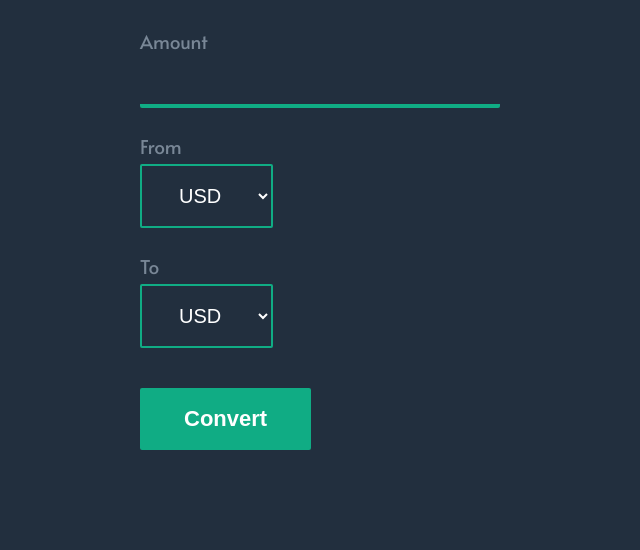
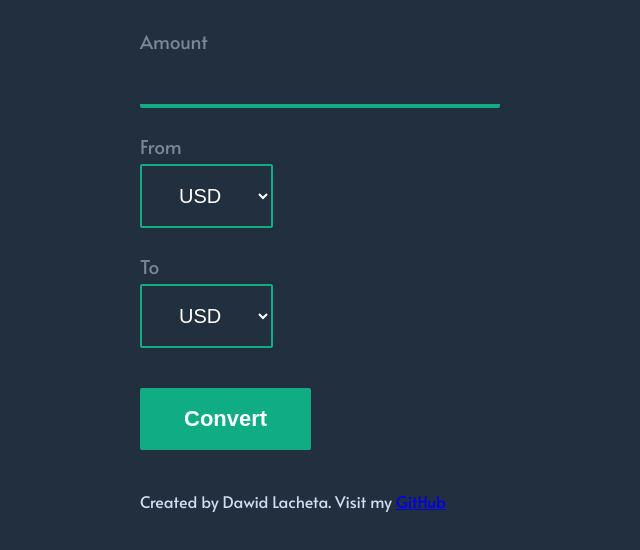
Before and after one commit to DeVinhoOne/currency-converter, a website built with webpack: page src/index.html in a window 1280 px wide. Shown: the part 100-650 px from the top of the page, without its empty margins (315-955 px from the left). Built offline with nearby package versions, Linux system fonts and the light colour scheme.

Commit message:
create footer html

```diff
--- a/src/index.html
+++ b/src/index.html
@@ -99,6 +99,19 @@
             </svg>
             <span class="summary__result"></span>
          </section>
+         <!-- Footer -->
+         <footer class="footer">
+            <p class="footer_desc">
+               Created by Dawid Lacheta. Visit my
+               <a
+                  href="https://github.com/DeVinhoOne"
+                  class="footer__link"
+                  target="_blank"
+                  rel="noopener"
+                  >GitHub</a
+               >
+            </p>
+         </footer>
       </main>
    </body>
 </html>
--- a/src/scss/utils/_vars.scss
+++ b/src/scss/utils/_vars.scss
@@ -1,4 +1,5 @@
 // ===COLORS===
+$darkest: #182636;
 $dark-bg: #222f3e;
 $light-text: #cfdeee;
 $main-focus-color: #10ac84;
```
